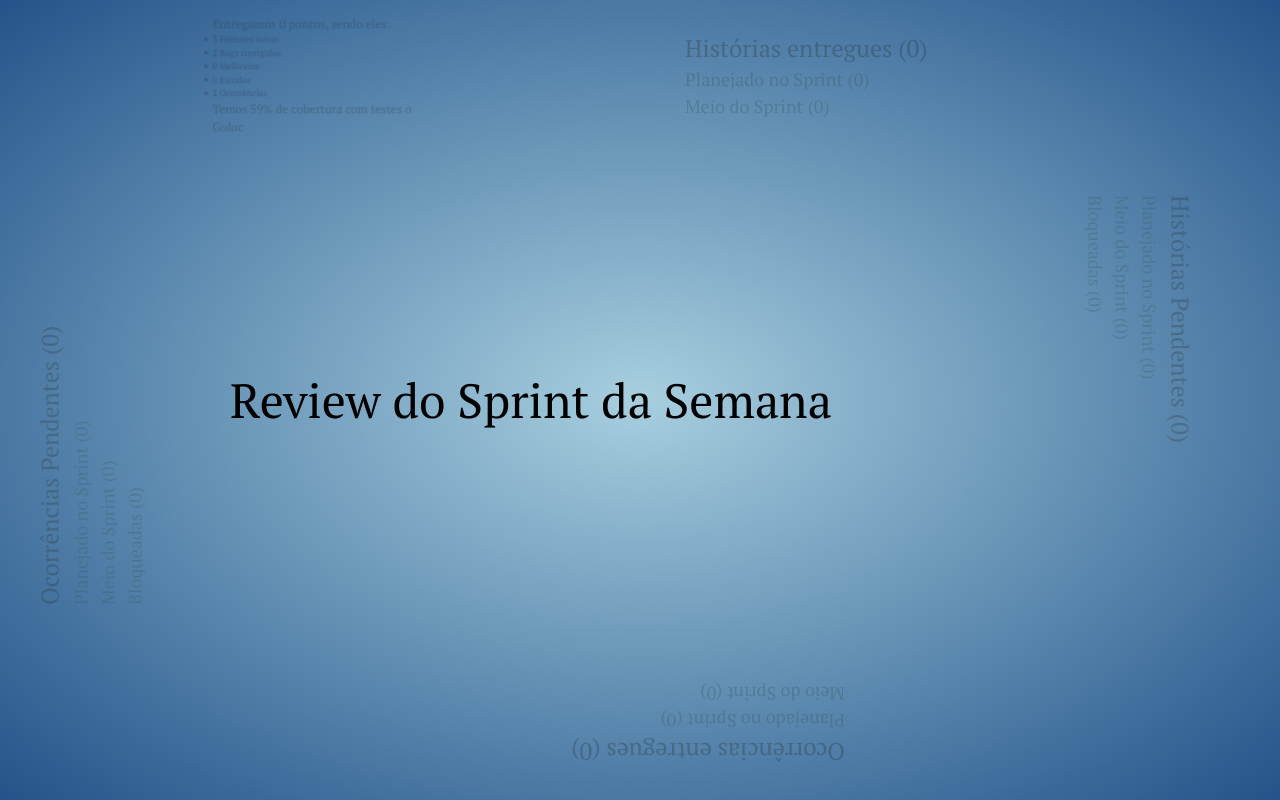
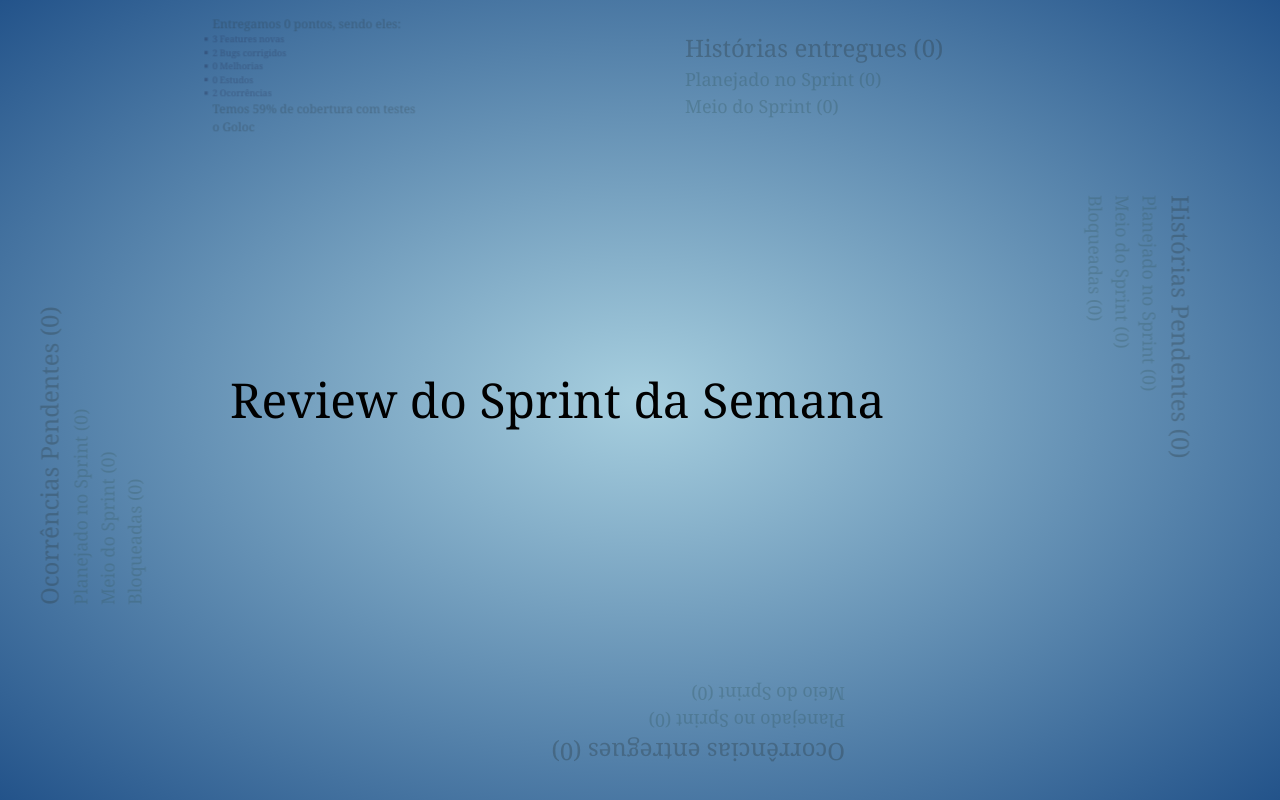
Before and after one commit to locker-armarios/sprint-review, a plain HTML site: page index.html in a window 1280 px wide. Drawn offline with Linux system fonts and the light colour scheme; no server answers.

Commit message:
Update index.html
Atualizado Google Fonts no index

```diff
--- a/index.html
+++ b/index.html
@@ -10,7 +10,7 @@
     <meta name="description" content="impress.js is a presentation tool based on the power of CSS3 transforms and transitions in modern browsers and inspired by the idea behind prezi.com." />
     <meta name="author" content="Bartek Szopka" />
 
-    <link href="http://fonts.googleapis.com/css?family=Open+Sans:regular,semibold,italic,italicsemibold|PT+Sans:400,700,400italic,700italic|PT+Serif:400,700,400italic,700italic" rel="stylesheet" />
+    <link href="https://fonts.googleapis.com/css?family=Open+Sans+Condensed:300,700|Open+Sans:300,300i,400,400i,600,600i,700" rel="stylesheet">
 
     <link href="css/impress-demo.css" rel="stylesheet" />
     <link href="css/sprint-review.css" rel="stylesheet" />
```
